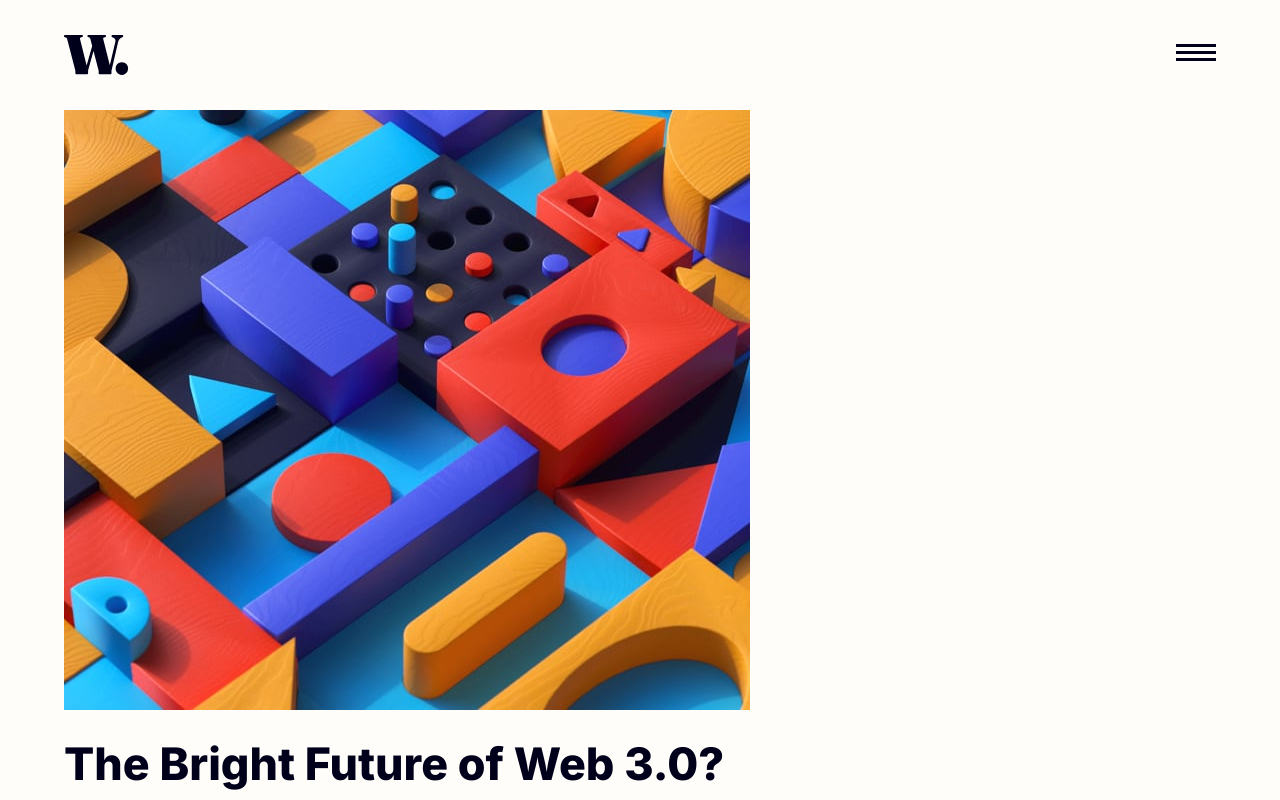
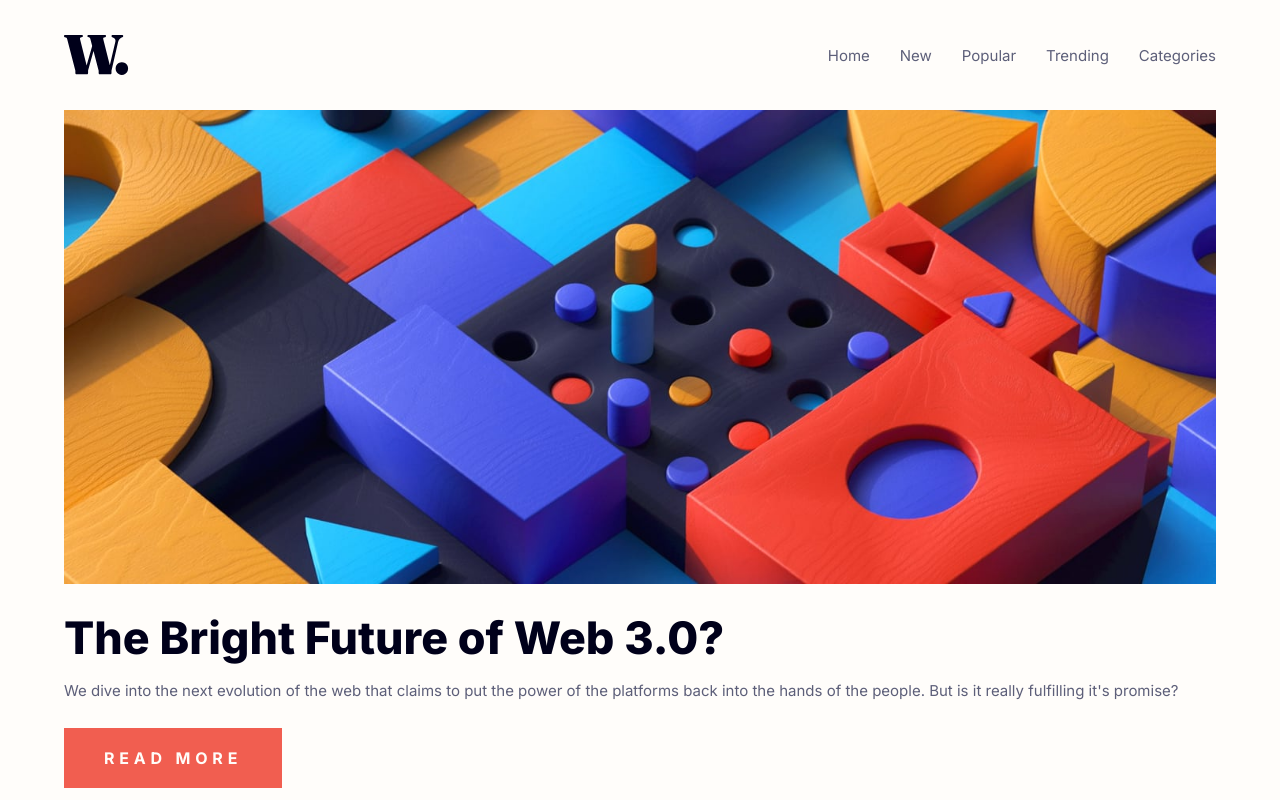
Before and after one commit to yashgo09/FEM-002-news-homepage, a website built with Vite: page index.html in a window 1280 px wide. Shown: the top 800 px of the page. Built offline with nearby package versions, Linux system fonts and the light colour scheme.

Commit message:
Add desktop styles of header

```diff
--- a/index.html
+++ b/index.html
@@ -44,7 +44,7 @@
     <main class="main grid">
       <article class="main-article">
         <!-- TODO: Use picture element for different images based on screen size -->
-        <img class="main-article__img" src="./assets/image-web-3-mobile.jpg" alt="Web 3 Image" />
+        <img class="main-article__img" src="./assets/image-web-3-desktop.jpg" alt="Web 3 Image" />
 
         <div class="main-article__details">
           <h1 class="main-article__title">The Bright Future of Web 3.0?</h1>
--- a/scss/_base.scss
+++ b/scss/_base.scss
@@ -34,3 +34,7 @@ img {
   max-width: 100%;
   display: block;
 }
+
+@mixin respondToDesktop {
+  @content;
+}
--- a/scss/_components.scss
+++ b/scss/_components.scss
@@ -1,7 +1,4 @@
-.nav__menu-icon {
-  background-color: transparent;
-  border: none;
-}
+@use "./base" as b;
 
 .btn {
   display: inline-block;
--- a/scss/_layout.scss
+++ b/scss/_layout.scss
@@ -1,5 +1,7 @@
+@use "./base" as b;
+
 body {
-  width: min(90%, 1400px);
+  width: min(90%, 1200px);
   margin-inline: auto;
 }
 
@@ -19,6 +21,27 @@ header {
 
 .nav {
   &__links {
+    display: none;
+    list-style: none;
+    color: var(--clr-neutral-dark-grayish-blue);
+    cursor: pointer;
+
+    @include b.respondToDesktop {
+      display: flex;
+      gap: 2em;
+    }
+  }
+
+  &__link:hover {
+    color: var(--clr-primary-soft-orange);
+  }
+}
+
+.nav__menu-icon {
+  background-color: transparent;
+  border: none;
+
+  @include b.respondToDesktop {
     display: none;
   }
 }
```
